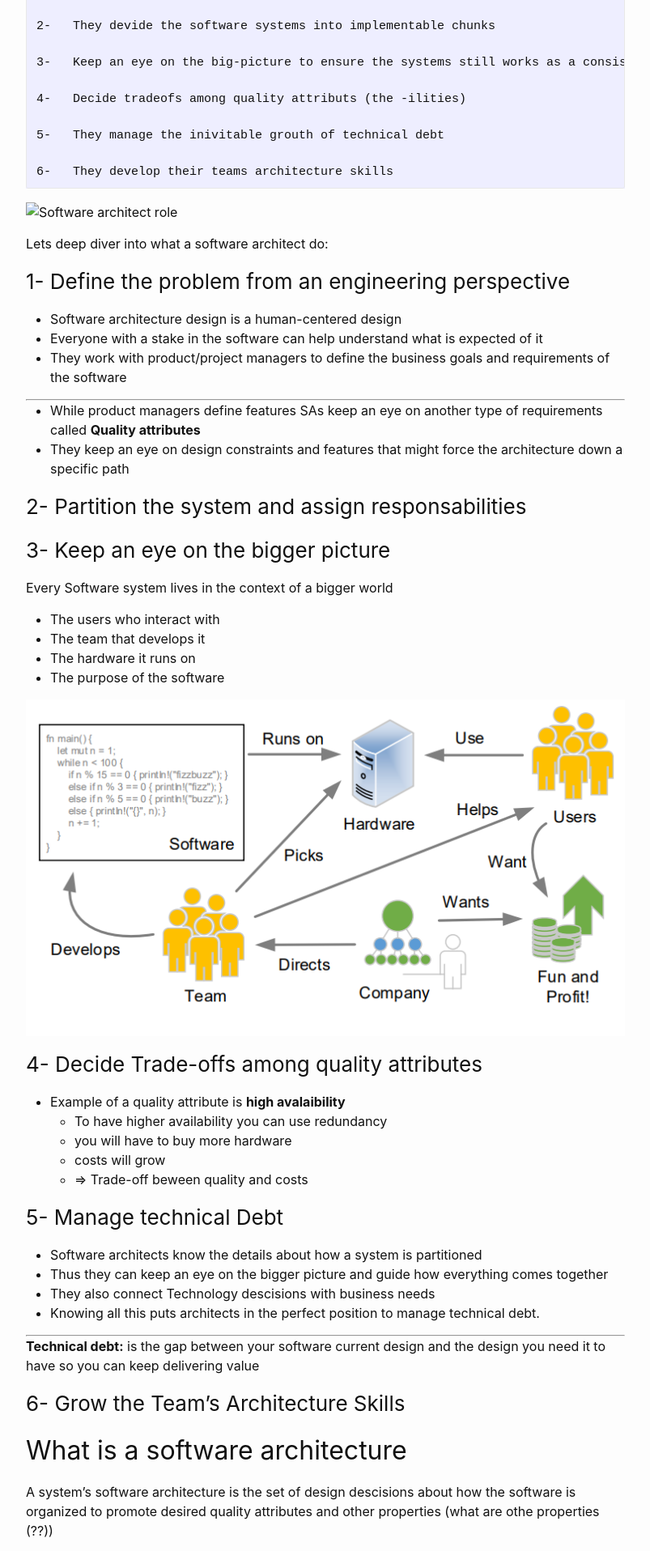
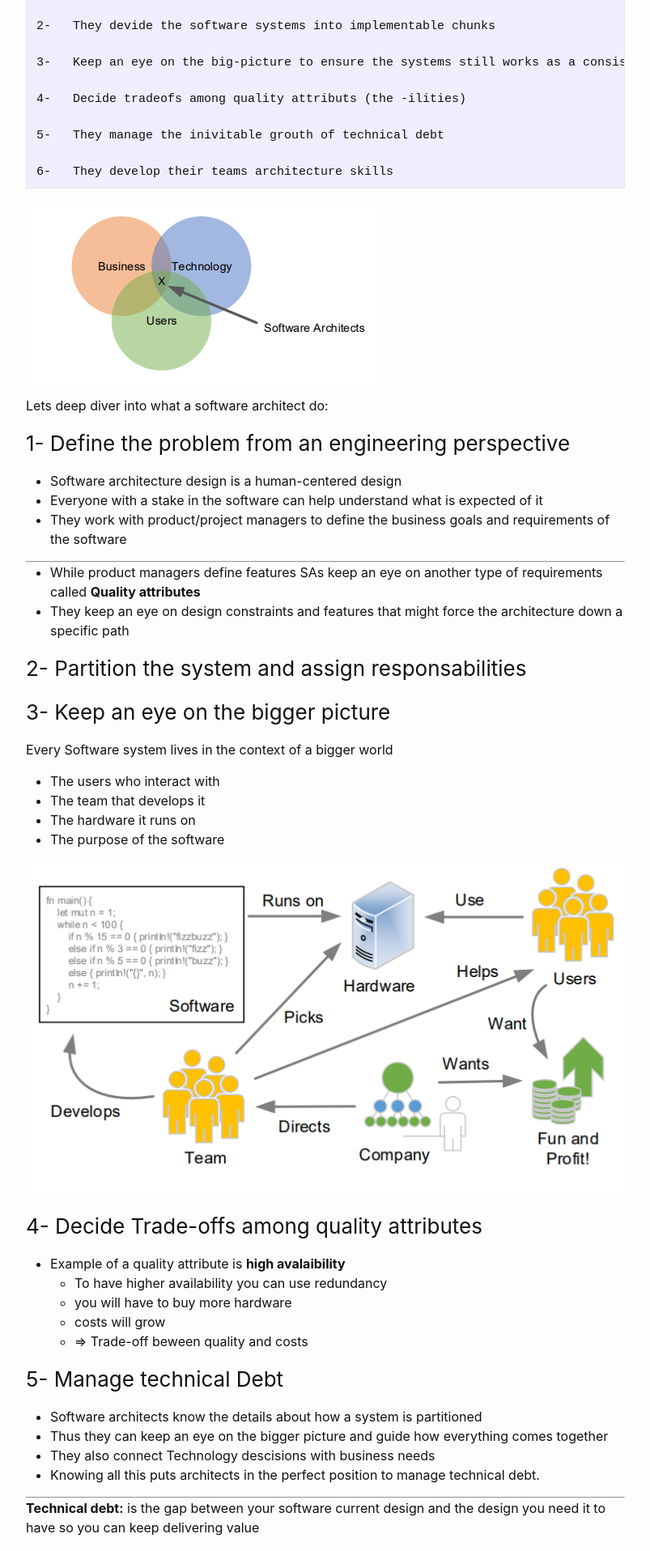
Before and after one commit to magmine/cachehit, a Jekyll site: the page built from _posts/2021-09-05-What-is-a-software-architect.md, in a window 1280 px wide. Shown: the part 508-2424 px from the top of the page at 81% size, without its empty margins (238-1041 px from the left). Built offline with Jekyll 4.4.1, drawn with Linux system fonts in a browser that asks for light colours.

Commit message:
Images get displayed now

```diff
--- a/_posts/2021-09-05-What-is-a-software-architect.md
+++ b/_posts/2021-09-05-What-is-a-software-architect.md
@@ -28,7 +28,7 @@ Software architects have many responsabilities aside fom programming:
 
     6-   They develop their teams architecture skills
 
-![Software architect role](./WhoIsASoftwareArchitect.png)
+![Software architect role](/images/WhoIsASoftwareArchitect.png)
 
 Lets deep diver into what a software architect do:
 
```
Also changed, not shown: _posts/WhoIsASoftwareArchitect.png (deleted).
